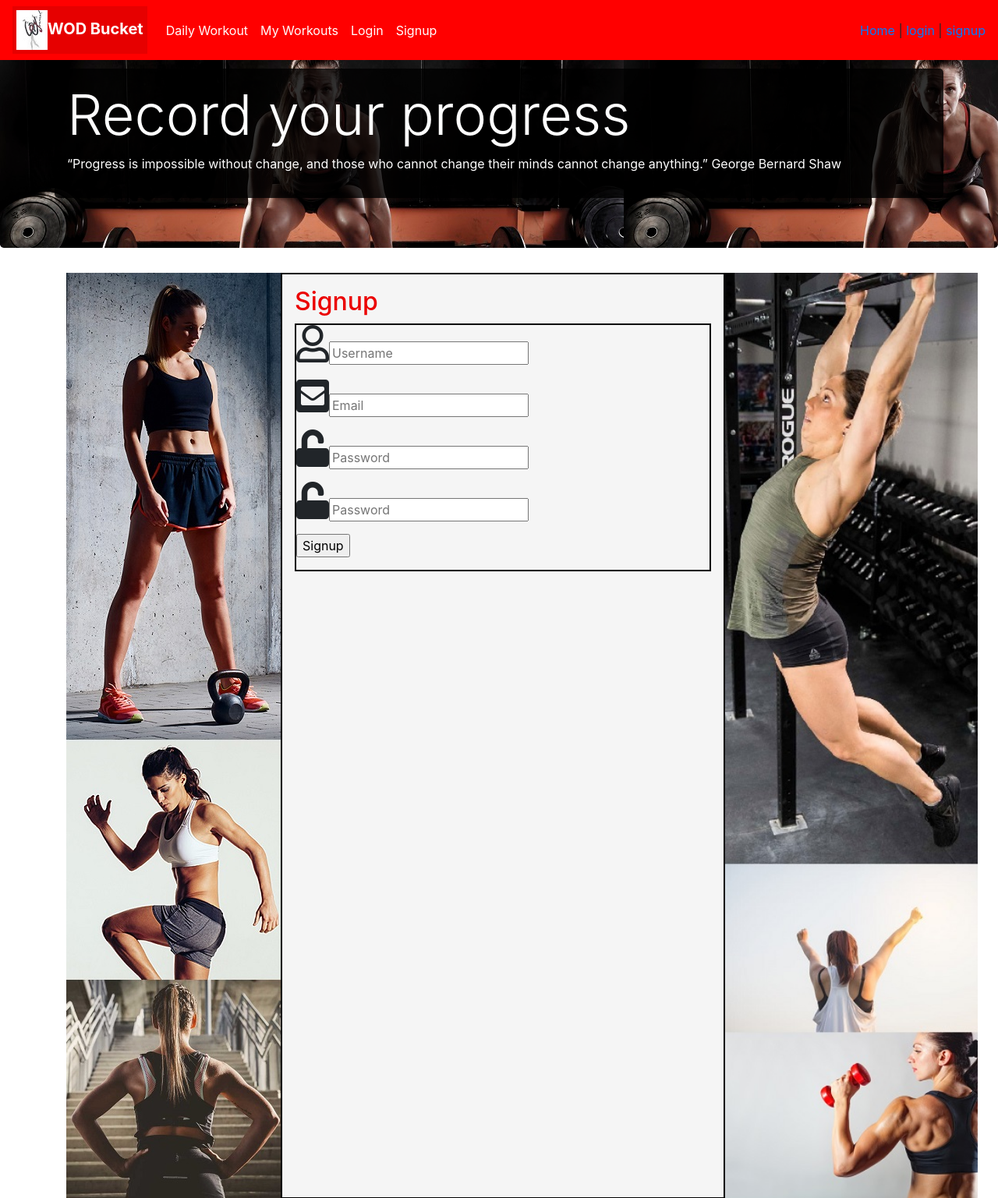
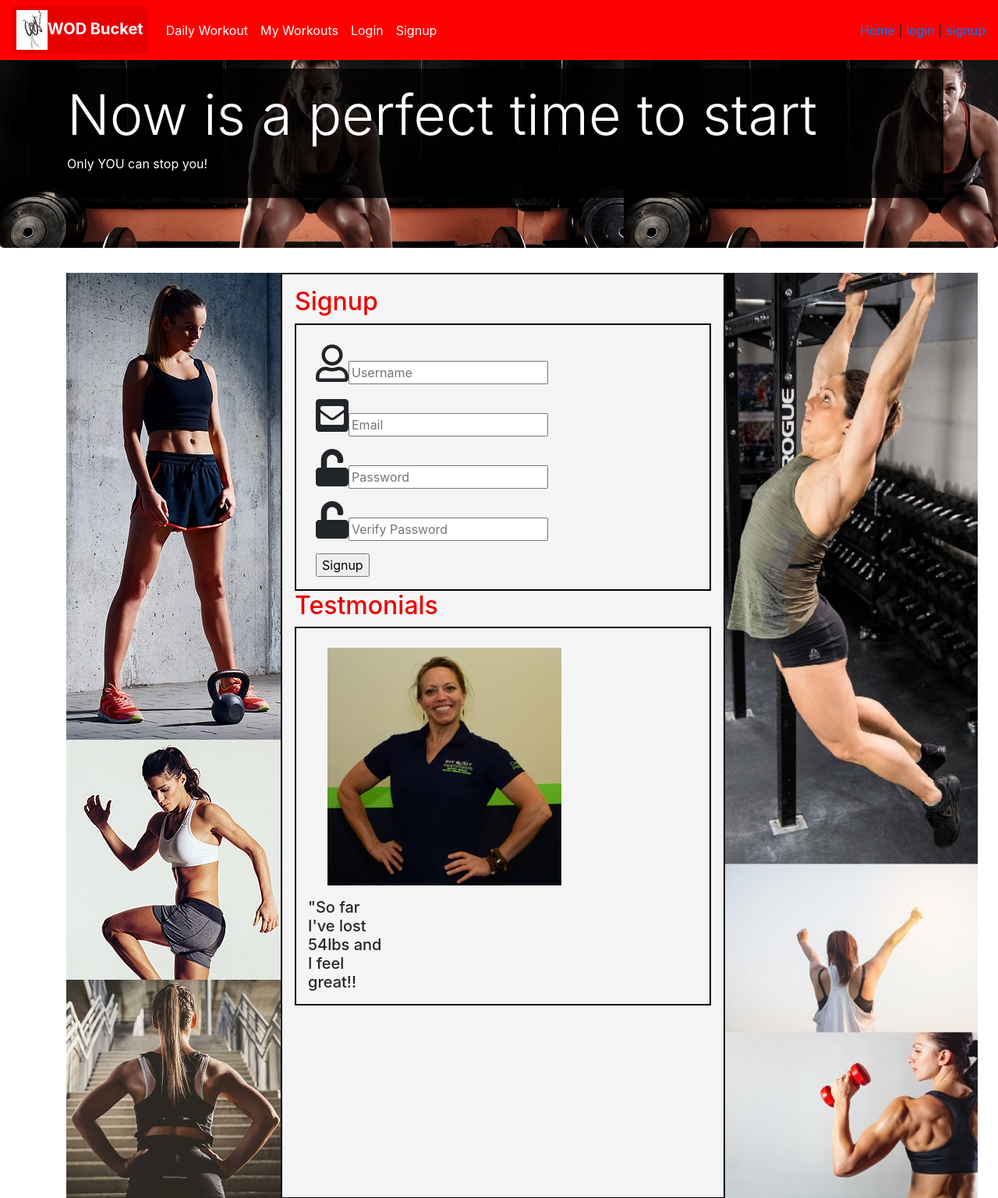
Before and after one commit to Danni40/WODBucket, a Flask app: page /signup in a window 1280 px wide. Shown: the top 1537 px of the page at 78% size. Run offline with Flask 2, Linux system fonts and the light colour scheme; some libraries are stand-ins or nearby versions.

Commit message:
closes #12

```diff
--- a/main.py
+++ b/main.py
@@ -6,11 +6,11 @@ import traceback
 import datetime
 import cgi
 
-#Step 1: Connect to MongoDB - Note: Change connection string as needed
+#Connect to MongoDB - Note: Change connection string as needed
 client = MongoClient('mongodb://127.0.0.1:27017/test')
 db=client.wod_test
 
-
+#initiate appe and static folders for static artifacts such as pics and stylesheets
 app = Flask(__name__, static_url_path = "", static_folder = "static")
 app.config['DEBUG'] = True
 app.config['STATIC_FOLDER'] = '/static'
@@ -23,14 +23,17 @@ class User:
         self.password = password
         self.logged_in = False
 
+#add route for images
 @app.route("/images")
 def images():
     return render_template('index.html')
 
+#add route for stylesheets
 @app.route("/stylesheets")
 def stylesheets():
     return render_template('index.html')
 
+#code login routing
 @app.route("/login", methods=['GET', 'POST'])
 def login():
     if request.method == 'GET':
@@ -53,8 +56,10 @@ def login():
         flash('bad username or password')
         return redirect("/login")
 
+#code update workout
 @app.route("/update", methods=['GET', 'POST'])
 def update():
+    #handle errors and input validation
     exercise1_error=''
     exercise2_error=''
     exercise3_error=''
@@ -99,6 +104,7 @@ def update():
     except Exception:
             traceback.print_exc()
 
+#code signup page and route appropriately
 @app.route("/signup", methods=['GET', 'POST'])
 def signup():
     if request.method == 'POST':
@@ -132,7 +138,7 @@ def signup():
         if password != verify:
             flash('passwords did not match')
             return redirect('/signup')
-        #user = User(username=username, email=email, password=password)
+
         user = {
         'username' : username,
         'email' : email,
@@ -147,6 +153,7 @@ def signup():
     else:
         return render_template('signup.html')
 
+#handle input validation
 def is_email(string):
     atsign_index = string.find('@')
     atsign_present = atsign_index >= 0
@@ -157,12 +164,14 @@ def is_email(string):
         domain_dot_present = domain_dot_index >= 0
         return domain_dot_present
 
+#code logout and route appropriately
 @app.route("/logout", methods=['POST'])
 def logout():
     session.pop('logged_in', None)
     del session['user']
     return redirect("/")
 
+#create the index route
 @app.route('/', methods=['GET','POST'])
 def index():
     if ('user' in session):
@@ -177,8 +186,7 @@ def index():
         return render_template('index.html', now=now.date())
     #return render_template('workout.html')
 
-
-
+#have a page for all workouts to show
 @app.route("/workout", methods=['GET','POST'])
 def workout():
     if request.args.get('id'):
@@ -191,47 +199,7 @@ def workout():
         [i for i in db.workouts.find({"_id": ObjectId(request.args.get('id'))})]
         return render_template("workout.html", i=i, workout=workout, _id=_id, userWorkoutsCount=userWorkoutsCount, userWorkouts=userWorkouts, username=username)
 
-
-@app.route("/newblog", methods=['POST', 'GET'])
-def index2():
-    title_error=''
-    body_error=''
-    blogs = Blog.query.all()
-    owner = User.query.filter_by(username=session['user']).first()
-    print(blogs)
-
-    try:
-        if request.method == 'POST':
-
-            blog_body = request.form['blog_body']
-            blog_name = request.form['blog_name']
-
-            new_blog = Blog(blog_name, blog_body, owner)
-            db.session.add(new_blog)
-
-
-            if not blog_name:
-                title_error='no blog title entered'
-
-            if not blog_body:
-                body_error='no blog body entered'
-
-            if not title_error and not body_error:
-                db.session.commit()
-                blog_id = new_blog.id
-                return redirect('/blog?id={blog_id}'.format(blog_id=blog_id))
-
-            else:
-
-                return render_template('newblog.html', title="New Blog", blogs=blogs,
-                    body_error=body_error, title_error=title_error, blog_body=blog_body, blog_name=blog_name, owner=owner)
-
-        else:
-            return render_template('newblog.html', title="New Blog", blogs=blogs,)
-
-    except Exception:
-            traceback.print_exc()
-
+#allow only certain pages to be accessible when not logged in
 endpoints_without_login = ['login', 'signup','index', 'static', 'images', 'stylesheets']
 
 @app.before_request
@@ -239,6 +207,7 @@ def require_login():
     if not ('user' in session or request.endpoint in endpoints_without_login):
         return redirect("/signup")
 
+#in production, provide a unique key for security
 app.secret_key = 'dksfmskfslvnmksmkslmgskldm'
 
 if __name__ == '__main__':
--- a/static/stylesheets/styles.css
+++ b/static/stylesheets/styles.css
@@ -38,6 +38,13 @@ body .col-md-4 img {
   width: 95%;
   height: 95%;
 }
+
+#over img {
+	margin-left: auto;
+	margin-right: auto;
+	display: block;
+}
+
 body .col-md-6 {
   border: 2px solid black;
   padding: 1em;
--- a/templates/login.html
+++ b/templates/login.html
@@ -8,10 +8,8 @@
         <!-- Main jumbotron for a primary marketing message or call to action -->
         <div class="jumbotron">
             <div class="container">
-                <h1 class="display-3">Login to Record your progress</h1>
-                <p>“Progress is impossible without change, and those who
-                    cannot change their minds cannot change anything.”
-                    George Bernard Shaw</p>
+                <h1 class="display-3">The Body Achieves what the Mind Believes</h1>
+                <p>Life has its ups and downs.  We call them Squats!!!!</p>
             </div>
         </div>
 
--- a/templates/signup.html
+++ b/templates/signup.html
@@ -9,10 +9,8 @@
         <!-- Main jumbotron for a primary marketing message or call to action -->
         <div class="jumbotron">
             <div class="container">
-                <h1 class="display-3">Record your progress</h1>
-                <p>“Progress is impossible without change, and those who
-                    cannot change their minds cannot change anything.”
-                    George Bernard Shaw</p>
+                <h1 class="display-3">Now is a perfect time to start</h1>
+                <p>Only YOU can stop you!</p>
             </div>
         </div>
 
@@ -27,12 +25,32 @@
                 <!-- middle section  -->
                 <div class="col-md-6" style="margin-left: 5px;">
                     <h2>Signup</h2>
-                    <form action="/signup" method="post">
+                    <form action="/signup" method="post" style="padding-top: 25px; padding-left: 25px;">
                         <p><span class="input-group-addon"><i class="far fa-user fa-3x"></i><input type="text" name="username" placeholder="Username"/></p>
                         <p><span class="input-group-addon"><i class="fas fa-envelope-square fa-3x"></i><input type="text" name="email" placeholder="Email"/></p>
                         <p><span class="input-group-addon"><i class="fas fa-unlock fa-3x"></i><input type="password" name="password" placeholder="Password"/></p>
-                        <p><span class="input-group-addon"><i class="fas fa-unlock fa-3x"></i><input type="password" name="verify" placeholder="Password"/></p>
+                        <p><span class="input-group-addon"><i class="fas fa-unlock fa-3x"></i><input type="password" name="verify" placeholder="Verify Password"/></p>
                         <p><input type="submit" value="Signup" /></p>
+                    </form>
+                    {% with messages = get_flashed_messages() %}
+                    {% if messages %}
+                    <ul class=flashes>
+                        {% for message in messages %}
+                        <li style="color:rgb(211, 3, 3);">{{ message }}</li>
+                        {% endfor %}
+                    </ul>
+                    {% endif %}
+                    {% endwith %}
+
+                <!--second row middle section-->
+                    <h2>Testmonials</h2>
+                    <form action="/signup" method="post">
+                        <div class="col-md-3">
+                            <p style="padding-top: 25px; padding-left: 25px;">
+                            <img src="{{url_for('static', filename='/images/fitCathy.jpg')}}">
+                            <h5>"So far I've lost 54lbs and I feel great!!</h5>
+                            </p>
+                        </div>
                     </form>
                     {% with messages = get_flashed_messages() %}
                     {% if messages %}
```
Also changed, not shown: templates/index.html (+4 -3 lines), static/images/Twitter_Logo_WhiteOnBlue.png (added).
